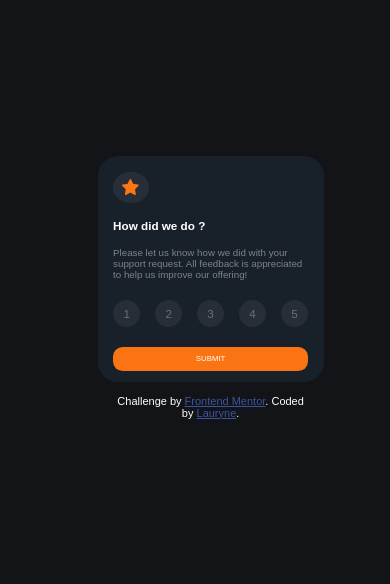
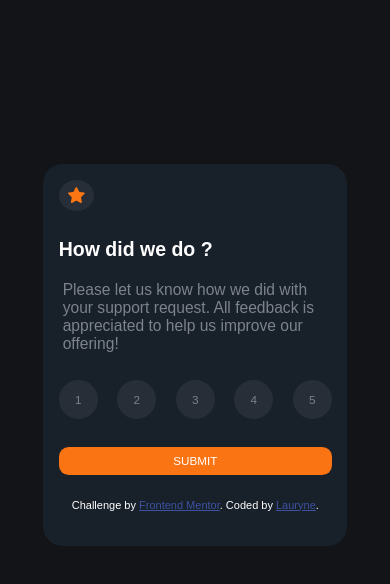
Before and after one commit to lauryne921/interactiv-rating, a plain HTML site: page index.html in a window 390 px wide. Drawn offline with Linux system fonts and the light colour scheme; a web font is replaced by a local one.

Commit message:
Update style.css

```diff
--- a/style.css
+++ b/style.css
@@ -1,45 +1,55 @@
 @import url(https://fonts.google.com/specimen/Overpass);
+
+:root {
+  --white: white;
+  --orange: hsl(25, 97%, 53%);
+  --light-grey: rgb(125, 130, 140);
+  --dark-grey: rgb(39, 46, 56);
+}
 
 
 body {
     background-color: hsl(216, 12%, 8%);
     font-family: 'Overpass', sans-serif;
-    margin: auto;
+    margin-left: auto;
+    margin-right: auto;
+    width: 90rem;
+    margin-bottom: 17%;
     position: fixed;
-    right: 0px;
-    bottom: 0px;
-    top: 0px;
-    left: 0px;
+    right: 0rem;
+    bottom: 0rem;
+    top: 0rem;
+    left: 0rem;
 }
 
 #global-content {
     background-color: hsl(213, 27%, 13%);
-    color: white;
+    color: var(--white);
     position: absolute;
     top: auto;
     bottom: auto;
     left: 35%;
     right: 35%;
-    border-radius: 20px;
-    padding: 30px;
+    border-radius: 1.25rem;
+    padding: 1.875rem;
 }
 
 h1 {
-    font-size: 2.25vw;
+    font-size: 2.025rem;
 }
 
 #div-icon {
-    background-color: rgb(39, 46, 56);
-    width: 20px;
+    background-color: var(--dark-grey);
+    width: 1.25rem;
     border-radius: 100%;
-    padding: 12px;
+    padding: 0.75rem;
     display: flex;
     justify-content: center;
 }
 
 .grey-paragraph {
-    color: rgb(125, 130, 140);
-    font-size: 15px;
+    color: var(--light-grey);
+    font-size: 0.9375rem;
 }
 
 button {
@@ -47,17 +57,17 @@ button {
 }
 
 #div-btn-number {
-    margin: 30px 0px 30px 0px;
+    margin: 1.875rem 0rem 1.875rem 0rem;
     display: flex;
     justify-content: space-between;
 }
 
 .btn-label {
-    background-color: rgb(39, 46, 56);
-    color: rgb(104, 111, 121);
-    font-size: 15px;
-    width: 50px;
-    height: 50px;
+    background-color: var(--dark-grey);
+    color: var(--light-grey);
+    font-size: 0.9375rem;
+    width: 3.125rem;
+    height: 3.125rem;
     border-radius: 50%;
     display: flex;
     align-items: center;
@@ -65,13 +75,13 @@ button {
 }
 
 .btn-label:hover {
-    background-color: hsl(25, 97%, 53%);
-    color: white;
+    background-color: var(--orange);
+    color: var(--white);
 }
 
 .btn-number:checked + .btn-label {
-    background-color: hsl(25, 97%, 53%);
-    color: white;
+    background-color: var(--orange);
+    color: var(--white);
 }
 
 .btn-number {
@@ -79,27 +89,27 @@ button {
 }
 
 .div-btn-submit {
-    margin-bottom: 20px;
+    margin-bottom: 1.25rem;
     width: 100%;
 }
 
 .btn {
-    background-color: hsl(25, 97%, 53%);
-    color: white;
+    background-color: var(--orange);
+    color: var(--white);
     width: 100%;
-    padding: 15px;
-    border-radius: 30px;
-    font-size: 17px;
+    padding: 0.9375rem;
+    border-radius: 1.875rem;
+    font-size: 1.0625rem;
     text-align: center;
 }
 
 .btn:hover {
-    background-color: white;
-    color: hsl(25, 97%, 53%);
+    background-color: var(--white);
+    color: var(--orange);
 }
 
 .thankyou-active {
-    padding: 5px 15px 5px 15px;
+    padding: 0.3125rem 0.9375rem 0.3125rem 0.9375rem;
     text-align: center
 }
 
@@ -115,33 +125,27 @@ button {
 
 
 @media screen and (max-width: 830px) {
-    body {
-        background-color: hsl(216, 12%, 8%);
-        font-family: 'Overpass', sans-serif;
-        margin: auto;
+    #global-content {
+        left: 3%;
+        right: 25%;
+        border-radius: 5vw;
+        margin-top: 40vw;
+        padding: 4vw;
+        width: 70vw;
+        height: 90vw;
     }
 
-    #global-content {
-        background-color: hsl(213, 27%, 13%);
-        color: white;
-        position: absolute;
-        left: 25%;
-        right: 25%;
-        border-radius: 20px;
-        margin-top: 40vw;
-        padding: 4vw;
-        width: 50vw;
-        height: 50vw;
+    #card1 .h1 {
+      margin: 7vw 0vw 5vw 0vw;
     }
 
     h1 {
-        font-size: 3vw;
+        font-size: 5vw;
         margin-bottom: 4vw;
         margin-top: 4vw;
     }
 
     #div-icon {
-        background-color: rgb(39, 46, 56);
         border-radius: 100%;
         padding: 2vw;
         display: flex;
@@ -149,44 +153,24 @@ button {
     }
 
     .grey-paragraph {
-        color: rgb(125, 130, 140);
-        font-size: 2.5vw;
-    }
-
-    button {
-        border: none;
+        font-size: 4vw;
+        margin: 1vw;
     }
 
     #div-btn-number {
-        margin: 5vw 0vw 5vw 0vw;
+        margin: 7vw 0vw 7vw 0vw;
         display: flex;
         justify-content: space-between;
     }
 
     .btn-label {
-        background-color: rgb(39, 46, 56);
-        color: rgb(104, 111, 121);
         font-size: 3vw;
-        width: 7vw;
-        height: 7vw;
+        width: 10vw;
+        height: 10vw;
         border-radius: 50%;
         display: flex;
         align-items: center;
         justify-content: center;
-    }
-
-    .btn-label:hover {
-        background-color: hsl(25, 97%, 53%);
-        color: white;
-    }
-
-    .btn-number:checked + .btn-label {
-        background-color: hsl(25, 97%, 53%);
-        color: white;
-    }
-
-    .btn-number {
-        display: none;
     }
 
     .div-btn-submit {
@@ -195,32 +179,13 @@ button {
     }
 
     .btn {
-        background-color: hsl(25, 97%, 53%);
-        color: white;
         width: 100%;
         padding: 2vw;
         border-radius: 2.5vw;
-        font-size: 2vw;
-        text-align: center;
-    }
-
-    .btn:hover {
-        background-color: white;
-        color: hsl(25, 97%, 53%);
+        font-size: 3vw;
     }
 
     .thankyou-active {
         padding: 0.347vw 1.041vw 0.347vw 1.041vw;
-        text-align: center
-    }
-
-    .hidden {
-        display: none;
-    }
-
-    #card2 {
-        text-align: center;
-        justify-content: center;
-        justify-items: center;
     }
 }
```
